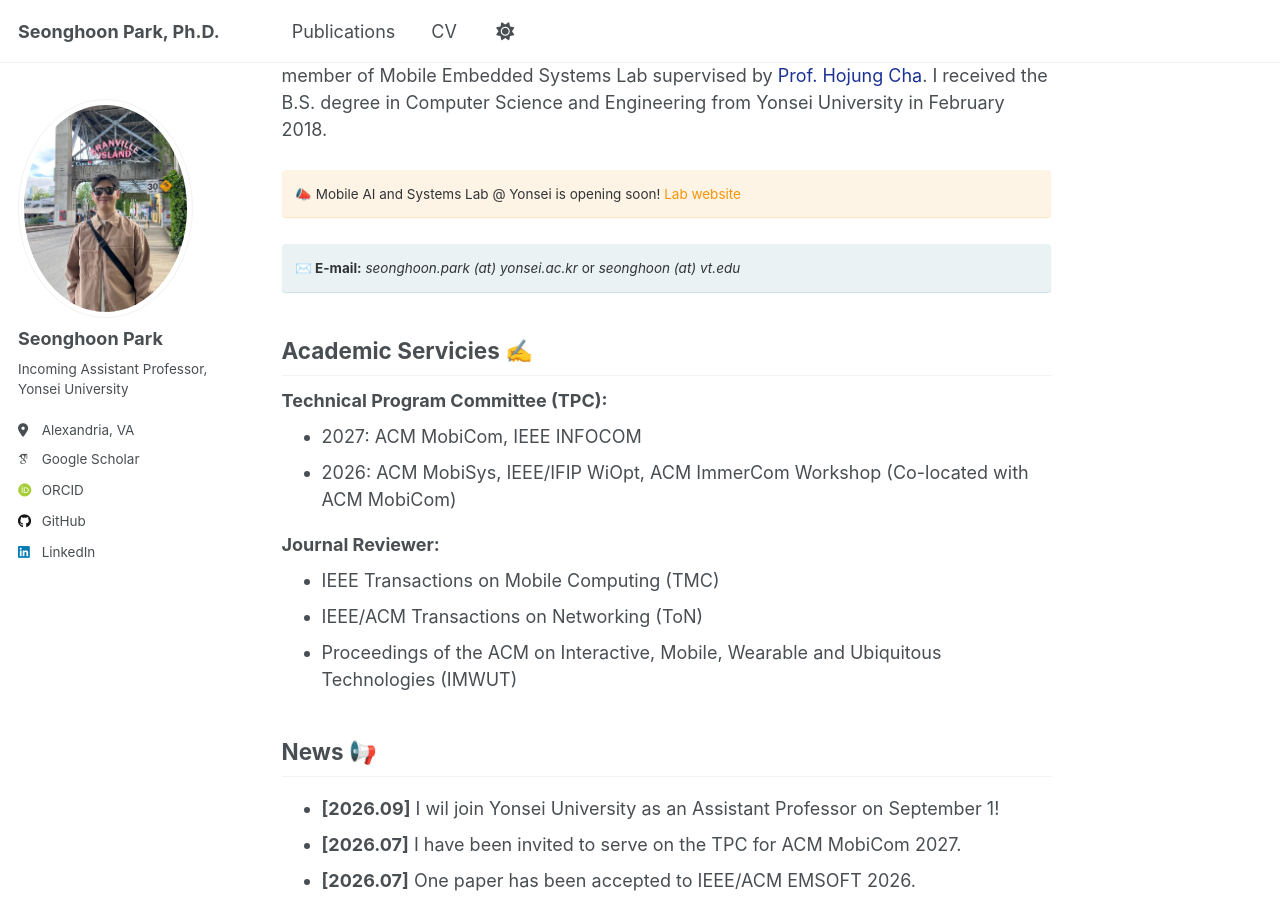
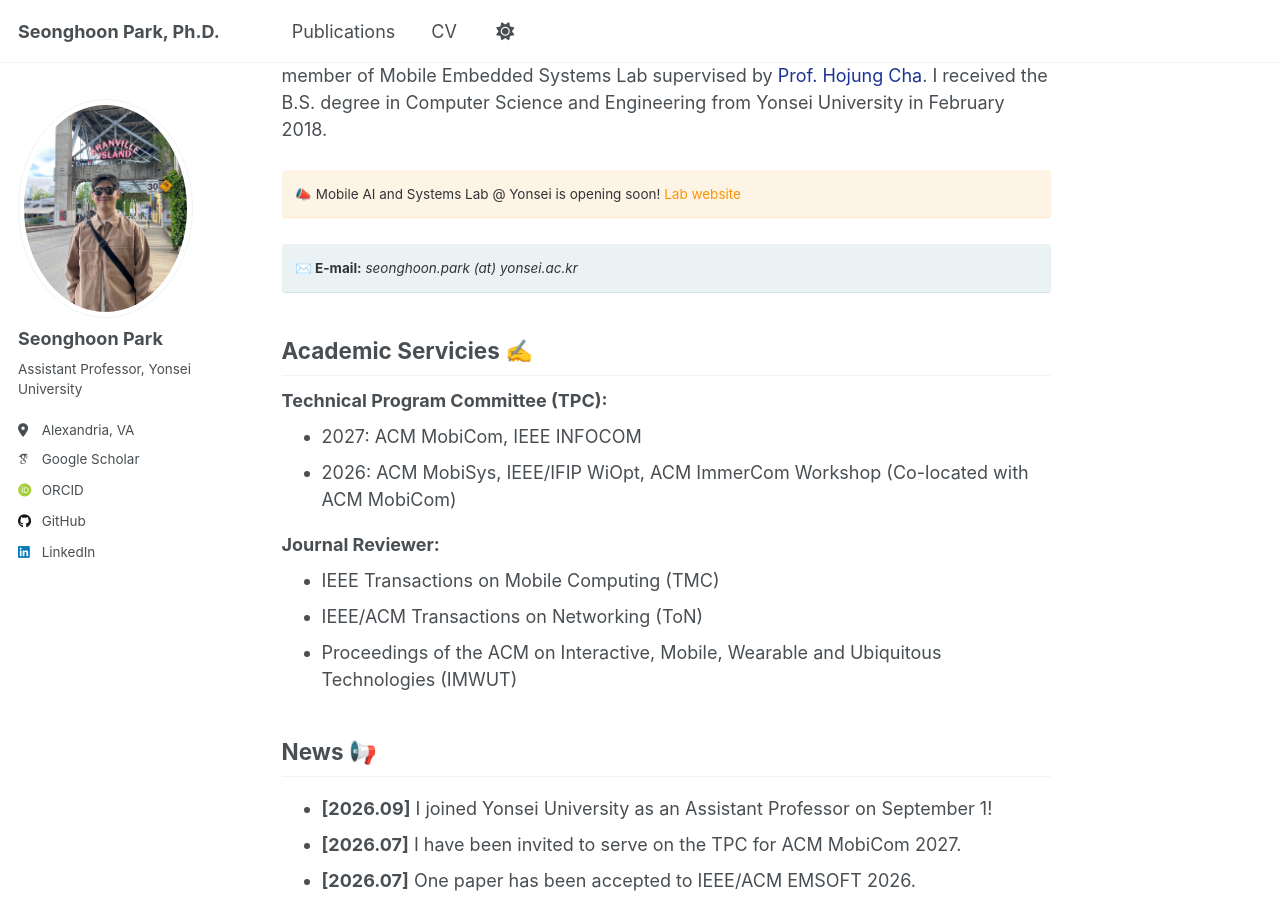
Before and after one commit to iamseonghoon/iamseonghoon.github.io, a Jekyll site: the page built from _pages/about.md, in a window 1280 px wide and 900 px high, scrolled down 214 px. Built offline with Jekyll 4.4.1, drawn with Linux system fonts in a browser that asks for light colours; some web fonts are replaced; a script that is not in the unit is left out.

Commit message:
update bio

```diff
--- a/_config.yml
+++ b/_config.yml
@@ -26,7 +26,7 @@ author:
   avatar           : "prof_seonghoon.jpg" # filename of avatar image placed in /images/ for the author profile
   name             : "Seonghoon Park"
   pronouns         : # "he/him"
-  bio              : "Incoming Assistant Professor, Yonsei University"
+  bio              : "Assistant Professor, Yonsei University"
   location         : "Alexandria, VA"
   employer         : # "Virginia Tech"
   uri              : # URL
--- a/_pages/about.md
+++ b/_pages/about.md
@@ -16,7 +16,7 @@ I am an Assistant Professor in the Department of Computer Science and Engineerin
 📣 Mobile AI and Systems Lab @ Yonsei is opening soon! [Lab website](https://mais.yonsei.ac.kr)
 {: .notice--warning}
 
-**✉️ E-mail:** *seonghoon.park (at) yonsei.ac.kr*  or *seonghoon (at) vt.edu*
+**✉️ E-mail:** *seonghoon.park (at) yonsei.ac.kr*
 {: .notice--info}
 
 <!-- ## Research Interests 💡
@@ -53,7 +53,7 @@ My research in **mobile systems and mobile computing** focuses on pushing the bo
 
 
 ## News 📢
-* **[2026.09]** I wil join Yonsei University as an Assistant Professor on September 1!
+* **[2026.09]** I joined Yonsei University as an Assistant Professor on September 1!
 * **[2026.07]** I have been invited to serve on the TPC for ACM MobiCom 2027.
 * **[2026.07]** One paper has been accepted to IEEE/ACM EMSOFT 2026.
 * **[2026.04]** I have been invited to serve on the TPC for ACM ImmerCom Workshop 2026, which will be held in conjution with ACM MobiCom 2026.
```
